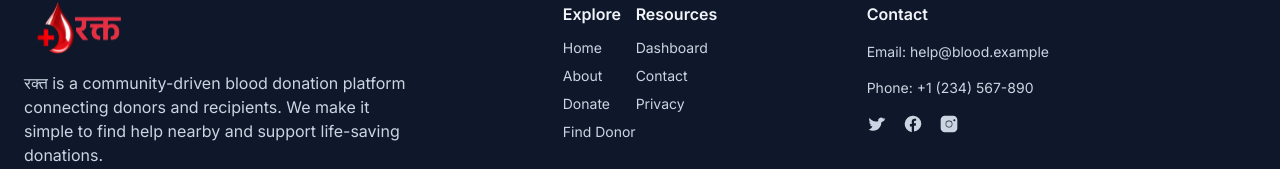
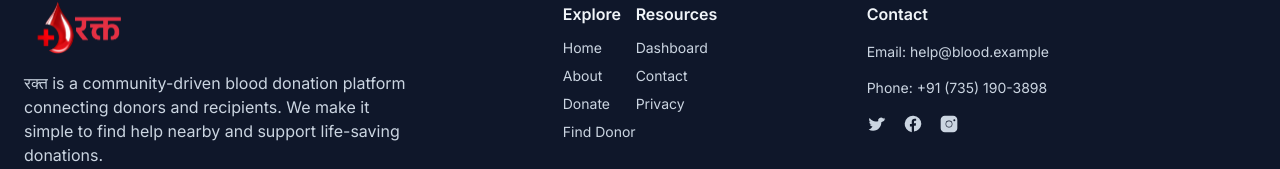
Before and after one commit to Yogeshmehra8475/Blood-Bank, a Next.js app: page / in a window 1280 px wide. Shown: the part 1566-1735 px from the top of the page. Built offline with nearby package versions, Linux system fonts and the light colour scheme; no server answers.

Commit message:
Adding important details

```diff
--- a/app/_components/Footer.jsx
+++ b/app/_components/Footer.jsx
@@ -59,7 +59,7 @@ const Footer = () => {
 				<div className="space-y-4">
 					<h4 className="font-semibold text-slate-100">Contact</h4>
 					<p className="text-sm text-slate-300">Email: <a href="mailto:help@blood.example" className="hover:text-white">help@blood.example</a></p>
-					<p className="text-sm text-slate-300">Phone: <a href="tel:+1234567890" className="hover:text-white">+1 (234) 567-890</a></p>
+					<p className="text-sm text-slate-300">Phone: <a href="tel:+1234567890" className="hover:text-white">+91 (735) 190-3898</a></p>
 
 					<div className="flex items-center gap-4 mt-3">
 						<a href="#" aria-label="Twitter" className="text-slate-300 hover:text-white">
```
